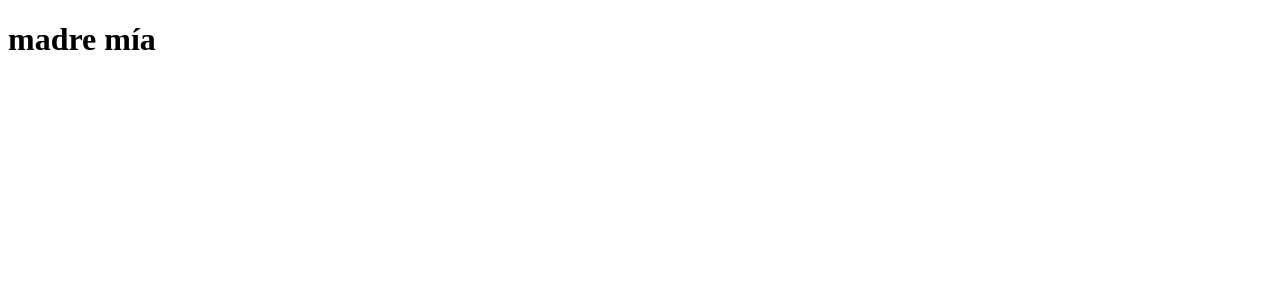
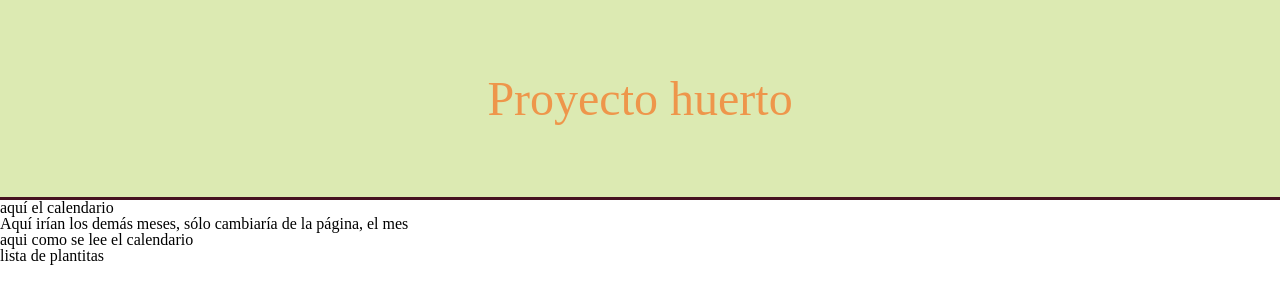
Before and after one commit to Calpurniax/personal-project, a React (Create React App) app in the folder web/: page / in a window 1280 px wide. Shown: the top 304 px of the page. Built offline with nearby package versions, Linux system fonts and the light colour scheme.

Commit message:
create header component add css variables and reset

```diff
--- a/web/src/components/App.js
+++ b/web/src/components/App.js
@@ -1,9 +1,23 @@
 import '../styles/App.scss';
+import Header from './Header';
 
 function App() {
   return (
     <div className='App'>
-      <h1>madre mía</h1>
+      <Header />
+      <main>
+        <section class="calendar">
+          <h2 class="calendar__title">aquí el calendario</h2>
+
+          <div class="calendar_move">
+
+          </div>
+          <div class="calendar_options">Aquí irían los demás meses, sólo cambiaría de la página, el mes</div>
+          <div class="calendar_leyend">aqui como se lee el calendario</div>
+        </section>
+        <aside>lista de plantitas</aside>
+
+      </main>
     </div>
   );
 }
--- /dev/null
+++ b/web/src/components/Header.js
@@ -0,0 +1,7 @@
+const Header = () => {
+    return (
+        <header>
+            <h1 class="title">Proyecto huerto</h1>
+        </header>
+    )
+}; export default Header
--- a/web/src/styles/App.scss
+++ b/web/src/styles/App.scss
@@ -0,0 +1,15 @@
+@import './core/reset.scss';
+@import './core/variables.scss';
+@import './layout/Header.scss';
+
+.app {
+    height: 100vh;
+    flex-direction: column;
+    justify-content: space-between;
+}
+
+
+
+.calendar__title {
+    color: var(--blue-color);
+}
--- /dev/null
+++ b/web/src/styles/core/reset.scss
@@ -0,0 +1,136 @@
+/* http://meyerweb.com/eric/tools/css/reset/
+   v2.0 | 20110126
+   License: none (public domain)
+*/
+
+html,
+body,
+div,
+span,
+applet,
+object,
+iframe,
+h1,
+h2,
+h3,
+h4,
+h5,
+h6,
+p,
+blockquote,
+pre,
+a,
+abbr,
+acronym,
+address,
+big,
+cite,
+code,
+del,
+dfn,
+em,
+img,
+ins,
+kbd,
+q,
+s,
+samp,
+small,
+strike,
+strong,
+sub,
+sup,
+tt,
+var,
+b,
+u,
+i,
+center,
+dl,
+dt,
+dd,
+ol,
+ul,
+li,
+fieldset,
+form,
+label,
+legend,
+table,
+caption,
+tbody,
+tfoot,
+thead,
+tr,
+th,
+td,
+article,
+aside,
+canvas,
+details,
+embed,
+figure,
+figcaption,
+footer,
+header,
+hgroup,
+menu,
+nav,
+output,
+ruby,
+section,
+summary,
+time,
+mark,
+audio,
+video {
+	margin: 0;
+	padding: 0;
+	border: 0;
+	box-sizing: border-box;
+	font-size: 100%;
+	font: inherit;
+	vertical-align: baseline;
+}
+
+/* HTML5 display-role reset for older browsers */
+article,
+aside,
+details,
+figcaption,
+figure,
+footer,
+header,
+hgroup,
+menu,
+nav,
+section {
+	display: block;
+}
+
+body {
+	line-height: 1;
+}
+
+ol,
+ul {
+	list-style: none;
+}
+
+blockquote,
+q {
+	quotes: none;
+}
+
+blockquote:before,
+blockquote:after,
+q:before,
+q:after {
+	content: '';
+	content: none;
+}
+
+table {
+	border-collapse: collapse;
+	border-spacing: 0;
+}
--- /dev/null
+++ b/web/src/styles/core/variables.scss
@@ -0,0 +1,5 @@
+$brown-color: #461220;
+$orange-color: #EE964B;
+$blue-color: #B3D6C6;
+$lightgreen-color: #DCEAB2;
+$green-color: #C7d66D;
--- /dev/null
+++ b/web/src/styles/layout/Header.scss
@@ -0,0 +1,10 @@
+.title {
+    color: $orange-color;
+    background-color: $lightgreen-color;
+    height: 25vh;
+    display: flex;
+    justify-content: center;
+    align-items: center;
+    font-size: 3rem;
+    border-bottom: solid 3px $brown-color; //podria meter un poco de alfa?
+}
```
